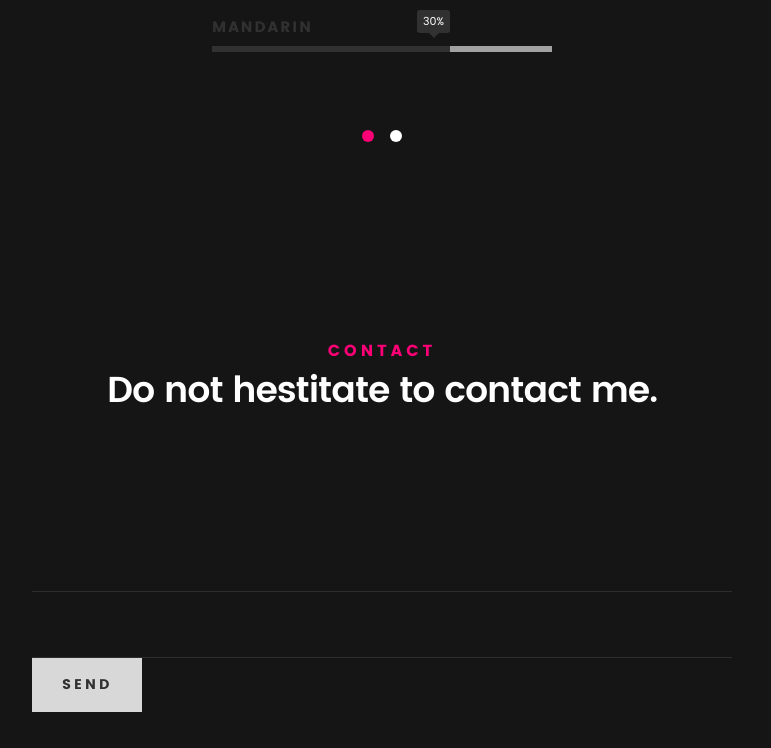
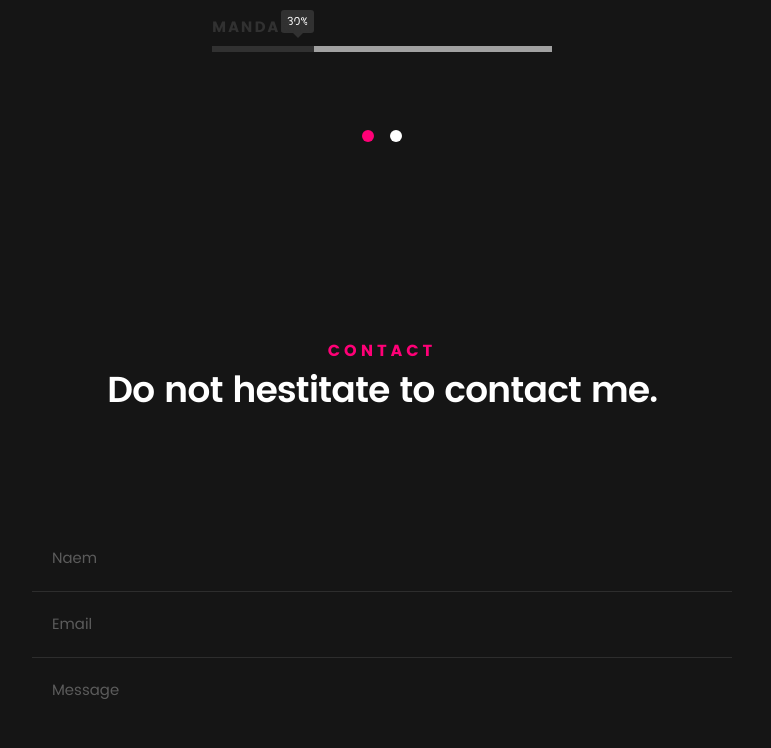
Before and after one commit to samlionheart/samlionheart.github.io, a plain HTML site: page index.html in a window 1280 px wide. Shown: the part 3762-4510 px from the top of the page, without its empty margins (258-1029 px from the left). Drawn offline with Linux system fonts and the light colour scheme; files whose address does not match are found by name.

Commit message:
updated contact form

```diff
--- a/index.html
+++ b/index.html
@@ -376,16 +376,16 @@ transmission (Sagem)
 
 		            <ul class="skill-bars">
 					<li>
-						<div class="progress percent85"><span>100%</span></div>
+						<div class="progress percent100"><span>100%</span></div>
 						<strong>English</strong>
 					</li>
 				   <li>
-				   	<div class="progress percent100"><span>70%</span></div>
+				   	<div class="progress percent70"><span>70%</span></div>
 				   	<strong>Spanish</strong>
 				   </li>
 
 				   <li>
-				   	<div class="progress percent70"><span>30%</span></div>
+				   	<div class="progress percent30"><span>30%</span></div>
 				   	<strong>Mandarin</strong>
 				   </li>
 				   </ul>
@@ -455,12 +455,12 @@ transmission (Sagem)
    		<div class="col-twelve">
 
             <!-- form -->
-            <form action="https://formspree.io/samuel.lionheart.work@gmail.com"
-      method="POST">
-    <input type="text" name="name">
-    <input type="email" name="_replyto">
-    <input type="submit" value="Send">
-</form>
+            <form id="contactform" action="//formspree.io/samuel.lionheart.work@gmail.com" method="POST">
+				<input type="text" name="name" placeholder="Naem">
+			   <input type="email" name="_replyto" placeholder="Email">
+			   <textarea name="message" placeholder="Message"></textarea>
+			   <input type="submit" value="Submit">
+		   </form>
  						    <!-- Form End -->
 
             <!-- contact-warning -->
```
